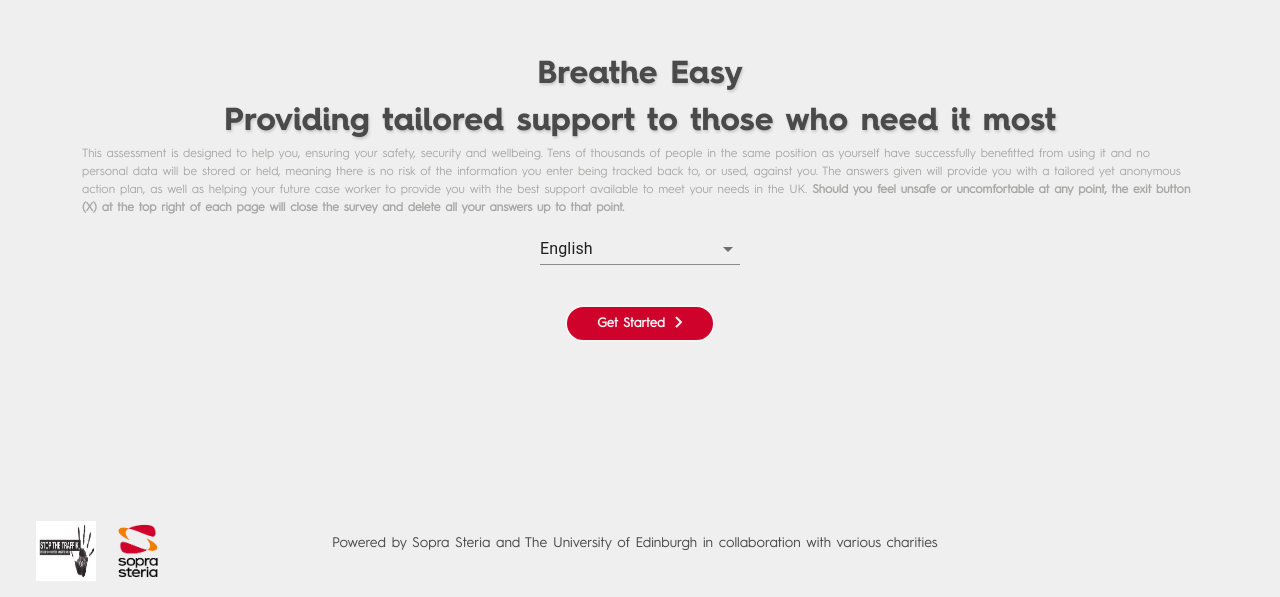
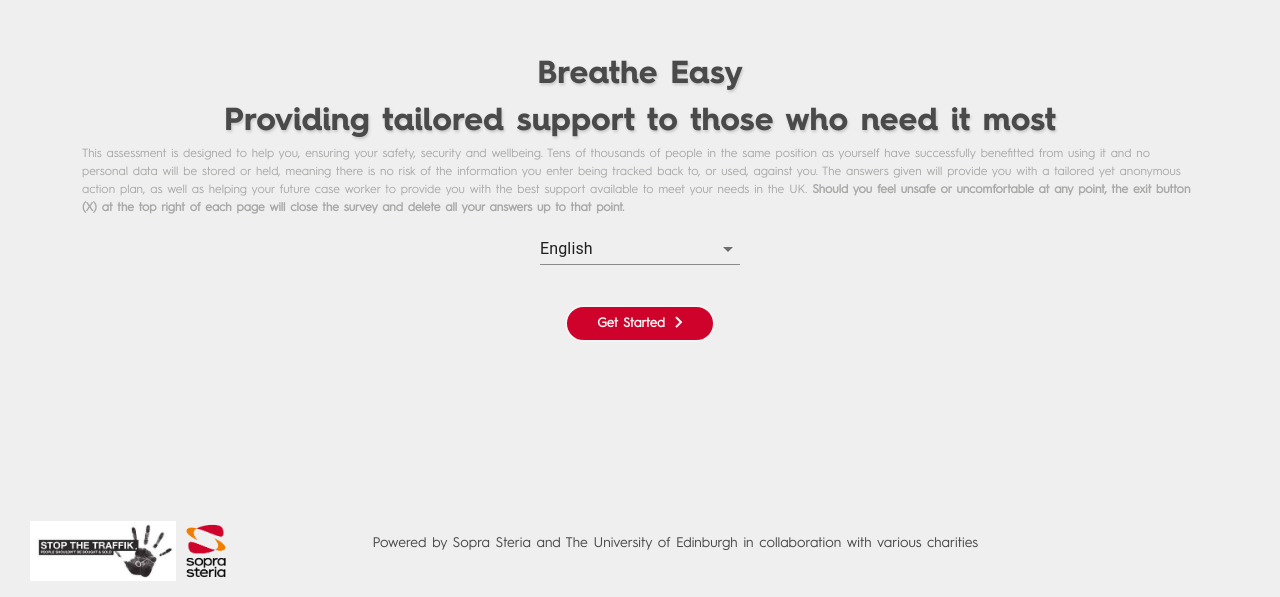
Before and after one commit to COVID19-FINDER-TOOL/ccu-be-partnerrepo-frontend, a React (Create React App) app: page / in a window 1280 px wide. Shown: the part 203-800 px from the top of the page. Built offline with nearby package versions, Linux system fonts and the light colour scheme; no server answers; a web font is replaced by a local one.

Commit message:
logo and iocn fixed

```diff
--- a/src/Components/CustomButton/CustomButton.js
+++ b/src/Components/CustomButton/CustomButton.js
@@ -32,7 +32,7 @@ const CustomButton = (props) => {
 
       {props.data.buttonText == "Action Plan" || props.data.buttonText == "ActionPlan" ? "Next" : props.data.buttonText}
       { props.data.buttonText !== "Back"  && props.data.buttonText !== "No" && props.data.buttonText !== "Exit" ? <i style={{marginLeft:"10px"}} className="fas fa-chevron-right"></i> : null}
-      { props.data.buttonText === "Exit" ? <i style={{marginLeft:"10px"}} className="fas fa-times-circle"></i> : null}
+
     </button>
   );
 };
--- a/src/Components/Footers/Footers.js
+++ b/src/Components/Footers/Footers.js
@@ -28,7 +28,7 @@ const Footers = (props) => {
       <div className={classes.aligner}>
         <div className={classes.images}>
           <img
-            className={classes.logoImage}
+            className={classes.logoImageNew}
             src={require("../../assets/Images/stop.png").default}
             alt="SS logo"
           ></img>
--- a/src/Components/Footers/Footers.module.scss
+++ b/src/Components/Footers/Footers.module.scss
@@ -26,7 +26,6 @@
     display: flex;
     align-items: center;
     justify-content: space-around;
-    width: 15%;
 }
 
 .citation{
@@ -58,6 +57,11 @@
     justify-content: flex-start;
 }
 
+.logoImageNew{
+    width: auto;
+    height: 60px;
+}
+
 .logoImage{
     width: 60px;
     height: 60px;
```
